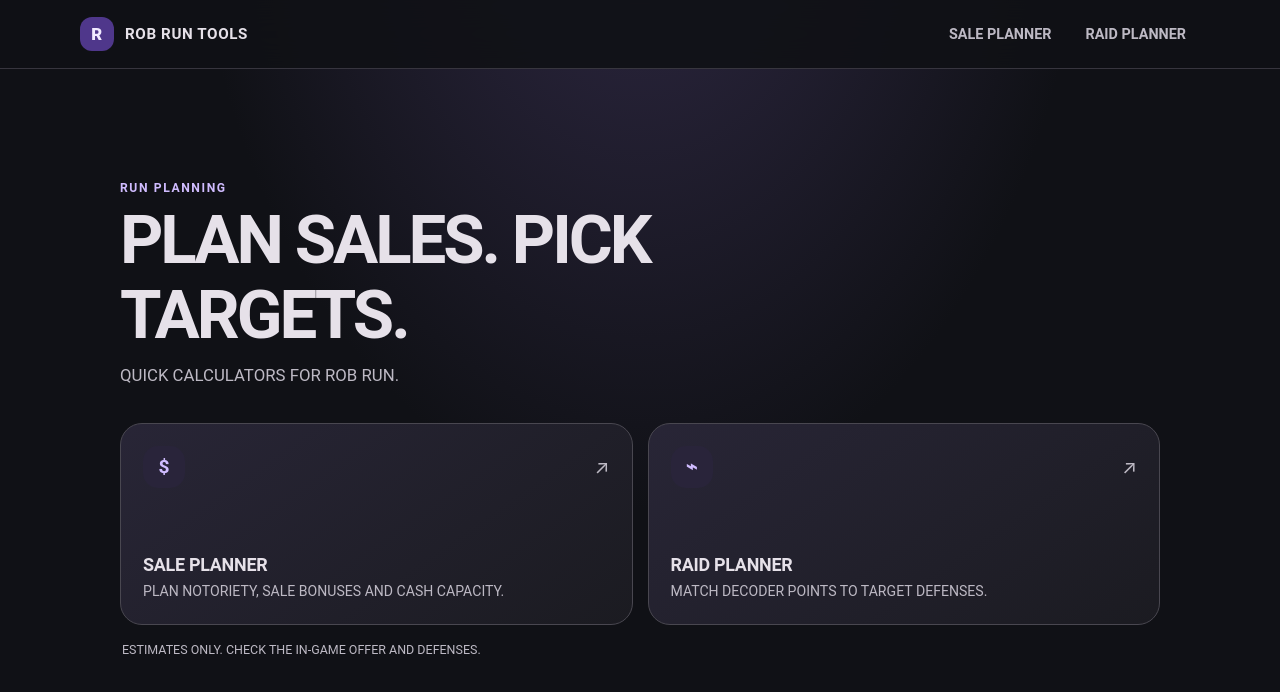
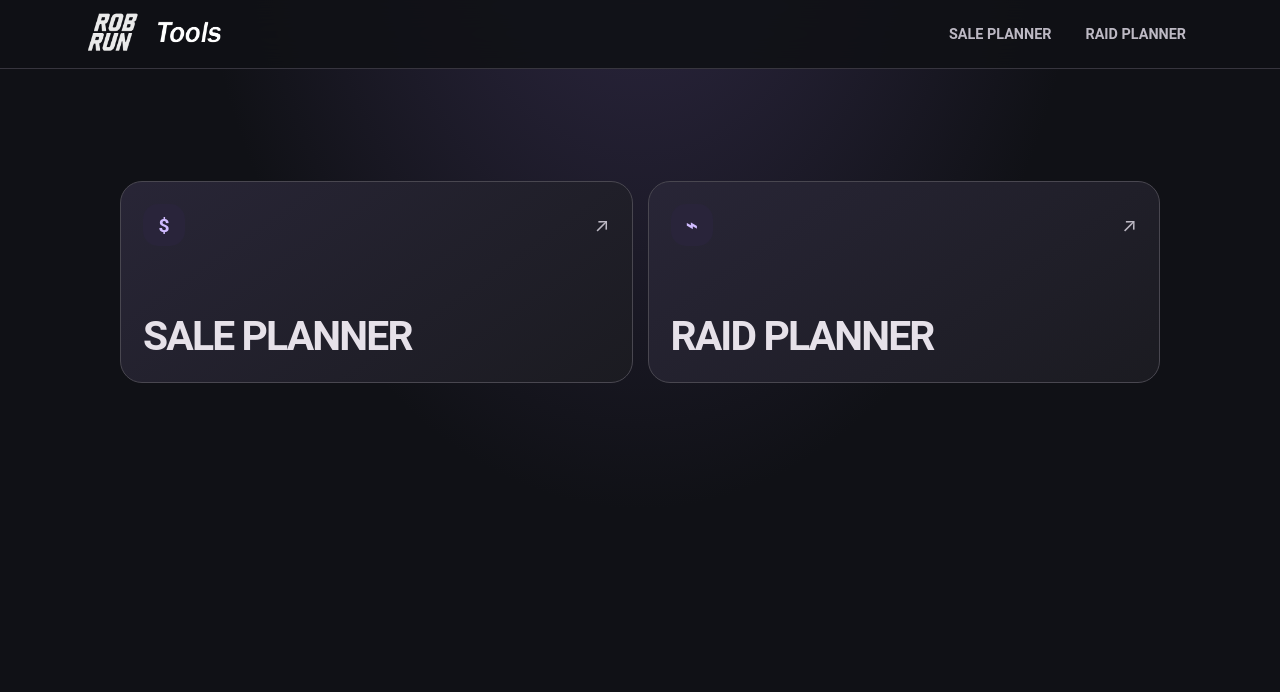
Before and after one commit to bsk193/rob-run-tools, a plain HTML site: page index.html in a window 1280 px wide. Drawn offline with Linux system fonts and the light colour scheme.

Commit message:
fix: whole page check

```diff
--- a/index.html
+++ b/index.html
@@ -4,38 +4,30 @@
   <meta charset="utf-8">
   <meta name="viewport" content="width=device-width, initial-scale=1">
   <meta name="theme-color" content="#101116">
-  <title>ROB RUN Tools</title>
+  <title>RR TOOLS</title>
   <link rel="stylesheet" href="styles.css?v=tooltips-20261120">
 </head>
 <body>
   <header class="appbar">
     <div class="appbar-inner">
-      <a class="brand" href="index.html"><span class="brand-mark" aria-hidden="true">R</span><span>ROB RUN TOOLS</span></a>
+      <a class="brand" href="index.html"><img width="150px" height="68px" class="brand-logo" src="rr-tools.png" alt="RR TOOLS" /></a>
       <nav class="nav" aria-label="Main navigation">
-        <a href="notoriety.html">Sale Planner</a>
-        <a href="raids.html">Raid Planner</a>
+        <a href="sale-planner.html">Sale Planner</a>
+        <a href="raid-planner.html">Raid Planner</a>
       </nav>
     </div>
   </header>
   <main class="page home-page">
-    <section class="home-intro">
-      <p class="eyebrow">Run planning</p>
-      <h1>Plan sales. Pick targets.</h1>
-      <p class="page-description">Quick calculators for ROB RUN.</p>
-    </section>
     <section class="tool-grid" aria-label="Calculators">
-      <a class="tool-card" href="notoriety.html">
+      <a class="tool-card" href="sale-planner.html">
         <span class="card-top"><span class="card-icon" aria-hidden="true">$</span><span class="card-arrow" aria-hidden="true">↗</span></span>
-        <h2>Sale Planner</h2>
-        <p>Plan Notoriety, sale bonuses and cash capacity.</p>
+        <h1>Sale Planner</h1>
       </a>
-      <a class="tool-card" href="raids.html">
+      <a class="tool-card" href="raid-planner.html">
         <span class="card-top"><span class="card-icon" aria-hidden="true">⌁</span><span class="card-arrow" aria-hidden="true">↗</span></span>
-        <h2>Raid Planner</h2>
-        <p>Match decoder points to target defenses.</p>
+        <h1>Raid Planner</h1>
       </a>
     </section>
-    <p class="home-note">Estimates only. Check the in-game offer and defenses.</p>
   </main>
   <script src="tooltips.js?v=tooltips-20261120"></script>
 </body>
```
Also changed, not shown: raid-planner.html (renamed from raids.html, +4 -4 lines), sale-planner.html (renamed from notoriety.html, +10 -10 lines), rr-tools.png (added).
